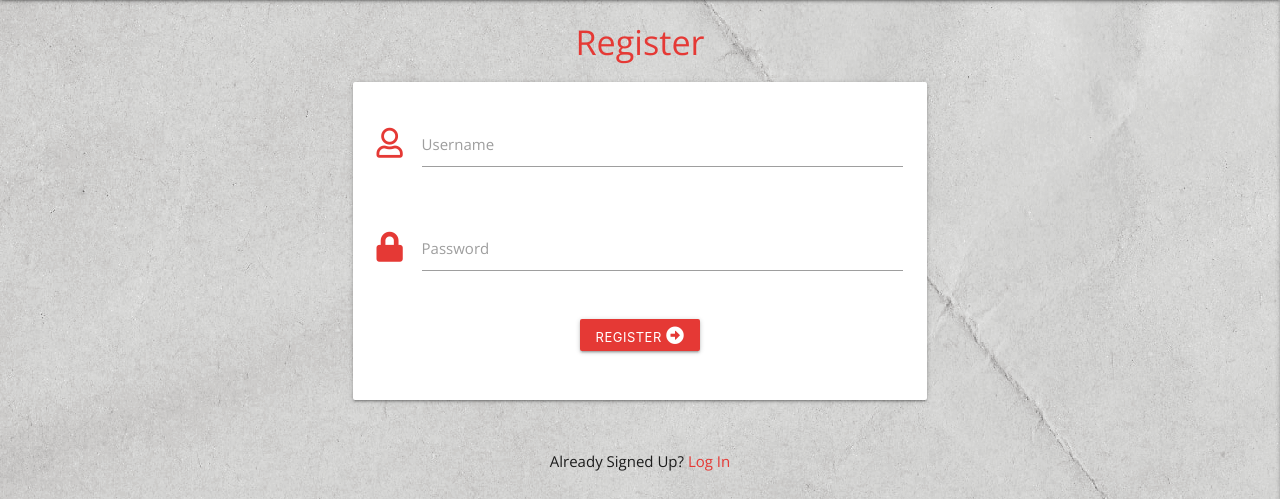
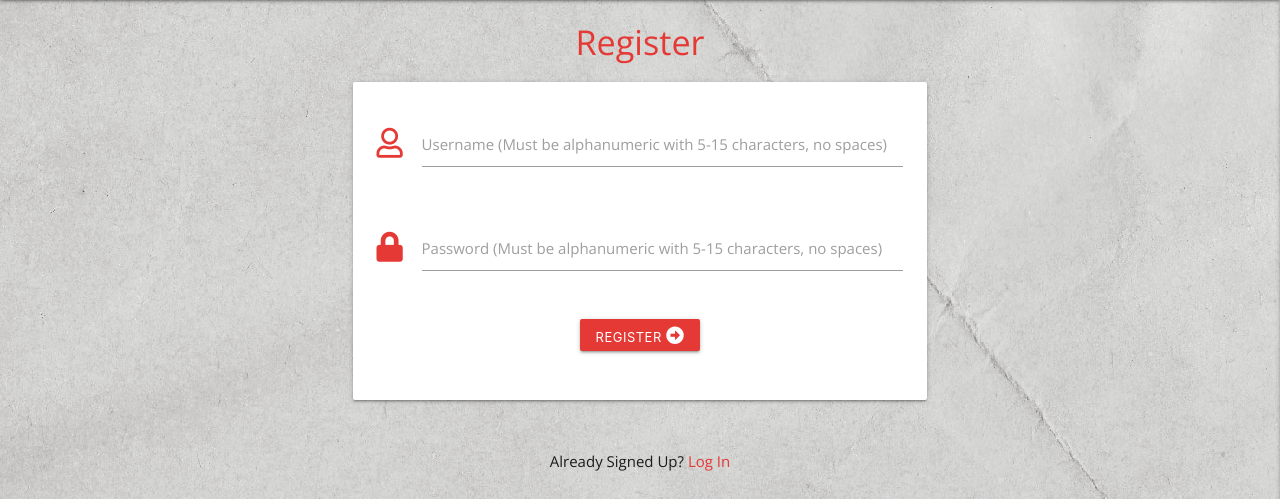
Before and after one commit to Code-Institute-Submissions/poetry_cloud, a Flask app: page /register in a window 1280 px wide. Shown: the part 64-563 px from the top of the page. Run offline with Flask 2, Linux system fonts and the light colour scheme; some libraries are stand-ins or nearby versions; some web fonts are replaced.

Commit message:
Added username and password requirements to register form label

```diff
--- a/templates/register.html
+++ b/templates/register.html
@@ -11,7 +11,7 @@
                         <i class="far fa-user prefix red-text text-darken-1"></i>
                         <input id="username" name="username" type="text" minlength="5"
                             maxlength="15" pattern="^[a-zA-Z0-9]{5,15}$" class="validate" required>
-                        <label for="username">Username</label>
+                        <label for="username">Username (Must be alphanumeric with 5-15 characters, no spaces)</label>
                     </div>
                 </div>
                 <div class="row">
@@ -19,7 +19,7 @@
                         <i class="fas fa-lock prefix red-text text-darken-1"></i>
                         <input id="password" name="password" type="password" minlength="5"
                             maxlength="15" pattern="^[a-zA-Z0-9]{5,15}$" class="validate" required>
-                        <label for="password">Password</label>
+                        <label for="password">Password (Must be alphanumeric with 5-15 characters, no spaces)</label>
                     </div>
                 </div>
                 <div class="row center-align">
```
